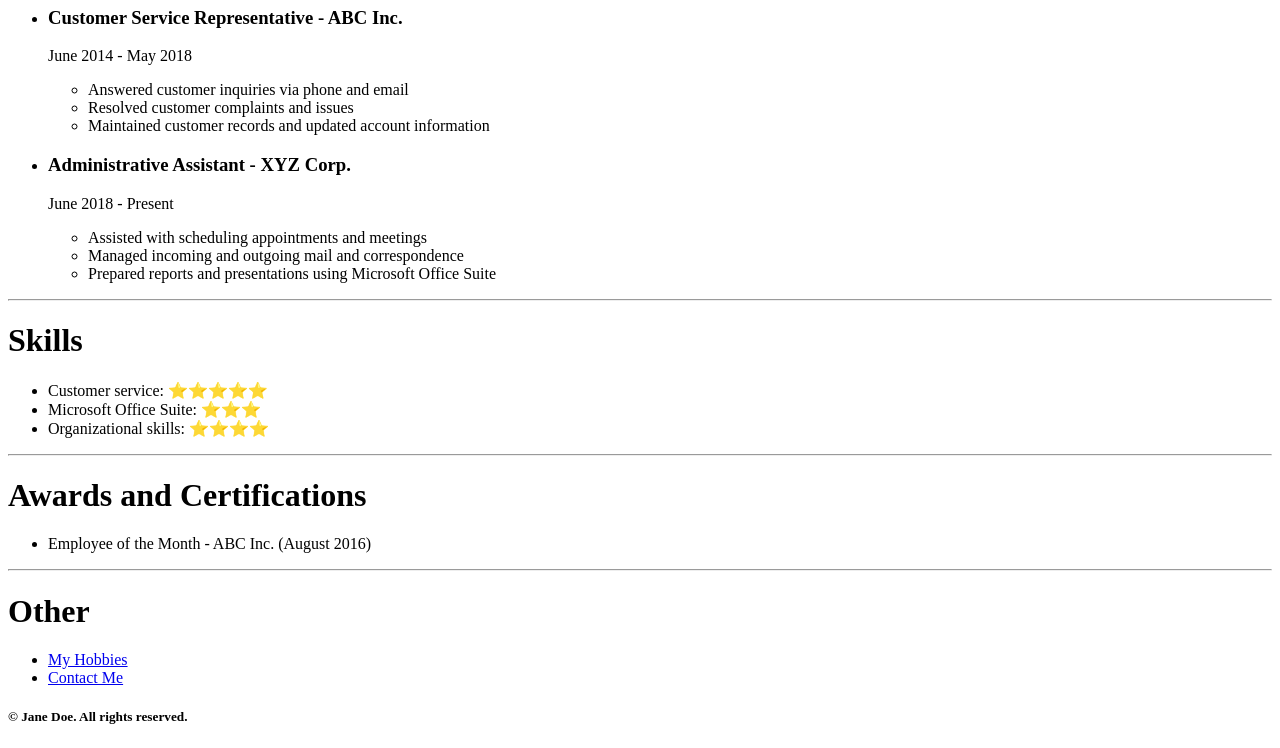
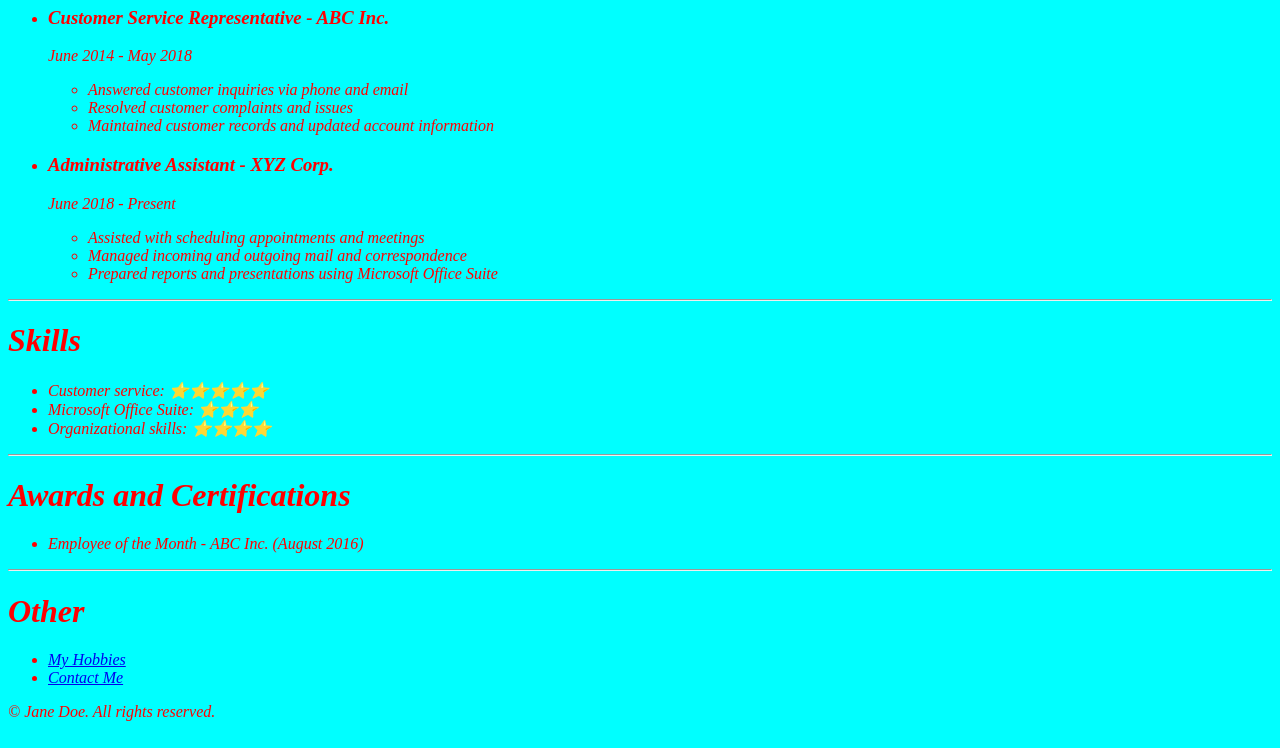
Before and after one commit to mcb1603/MyResume, a plain HTML site: page index.html in a window 1280 px wide. Shown: the part 589-1337 px from the top of the page. Drawn offline with Linux system fonts and the light colour scheme.

Commit message:
Add files via upload

```diff
--- a/index.html
+++ b/index.html
@@ -1,5 +1,5 @@
 <!DOCTYPE html>
-<html>
+<html style="background-color: aqua; font-style: oblique; color: red;" >
     <head>
         <title>My Resume</title>
     </head>
@@ -56,7 +56,7 @@
             <li><a href="./public/hobbies.html">My Hobbies</a>  </li>
             <li> <a href="./public/contact.html">Contact Me</a> </li>
         </ul>
-        <h5> © Jane Doe. All rights reserved. </h5>
+        <footer> © Jane Doe. All rights reserved. </footer>
 
 
 
```
